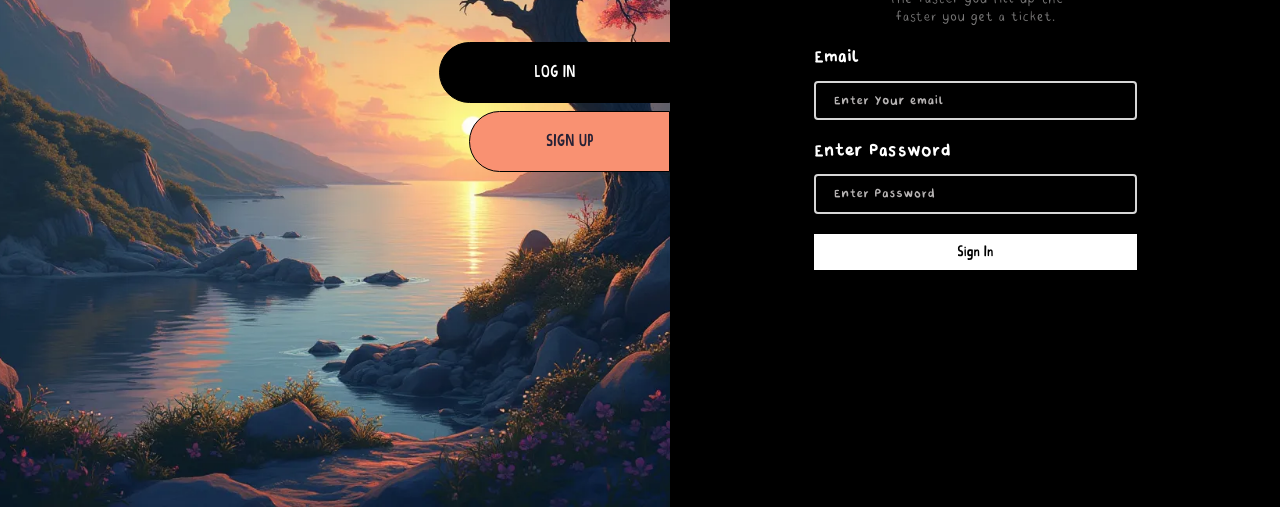
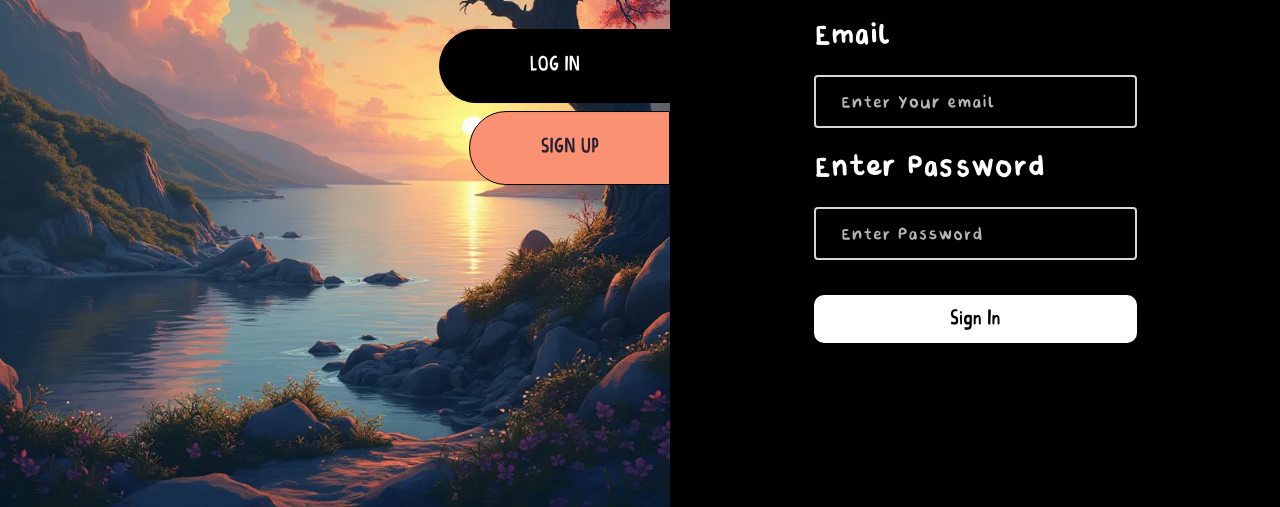
Before and after one commit to Usaid619/Hearts-And-Quills, a React app: page / in a window 1280 px wide. Shown: the part 293-800 px from the top of the page. Built offline with nearby package versions, Linux system fonts and the light colour scheme; some packages are replaced by stand-ins of ours.

Commit message:
improved css

```diff
--- a/style.css
+++ b/style.css
@@ -91,7 +91,7 @@
     margin: 0;
     padding: 1em;
     transition: all .2s ease;
-    font-size: 20px;
+    font-size: clamp(1.125rem, 0.5161rem + 1.2685vw, 2.625rem);
 }
 
 .active{
@@ -125,7 +125,7 @@
 }
 
 .logo{
-    width: 90px;
+    width: clamp(3.125rem, 2.0823rem + 5.2137vw, 10.75rem);
     /* height: 10px; */
 }
 
@@ -135,7 +135,7 @@
     flex-direction: column;
     gap: .4em;
     width: 53%;
-    font-size: 26px;
+    font-size: clamp(1.625rem, -0.0494rem + 3.4884vw, 5.75rem);
     /* border: 1px solid rgb(0, 0, 0); */
 }
 .sign-up-form{
@@ -154,20 +154,20 @@ flex-direction: column;
 }
 
 .sign-up-form >p{
-    font-size: 20px;
+    font-size: clamp(1.375rem, 0.9437rem + 0.8985vw, 2.4375rem);
     color: rgb(122, 121, 121);
 }
 
 .sign-up-form label{
     color: white;
-    margin-top: .4em;
+    margin-top: .1em;
     /* font-size: 18px; */
     font-weight: 700;
 }
 
 .sign-up-form input{
     background-color: transparent;
-    font-size: 18px;
+    font-size: clamp(1rem, 0.1374rem + 1.797vw, 3.125rem);
     padding: .4em 1em;
     outline: none;
     border: 2px solid rgb(214, 214, 214);
@@ -193,7 +193,22 @@ input::placeholder{
     background-color: white;
     color: black;
     border: 2px solid white;
-    font-size: 18px;
+    border-radius: 10px;
+    font-size: clamp(1rem, 0.1374rem + 1.797vw, 3.125rem);
+    padding: .4em 1em;
+    transition: scale .2s ease;
+}
+
+.sign-btn:active{
+    scale: 0.99;
+}
+
+.sign-btn:hover{
+    background-color: rgb(233, 230, 230);
+    color: black;
+    border: 2px solid white;
+    border-radius: 10px;
+    font-size: clamp(1rem, 0.1374rem + 1.797vw, 3.125rem);
     padding: .4em 1em;
 }
 
@@ -584,7 +599,7 @@ button{
     left:50%;
     translate:-50% -50%;
     width: 100%;
-    border:1px solid red;
+    /* border:1px solid red; */
 }
 
 .log-sign-btn{
```
